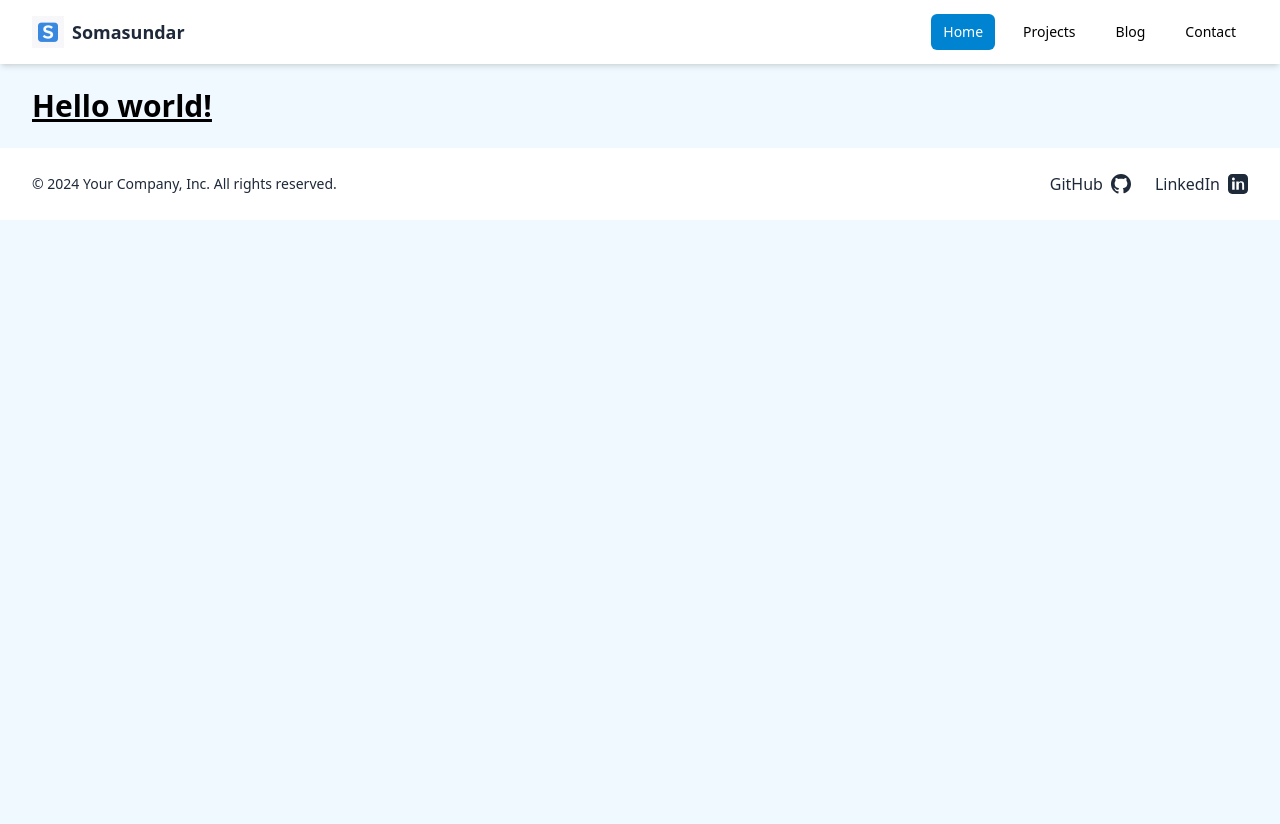
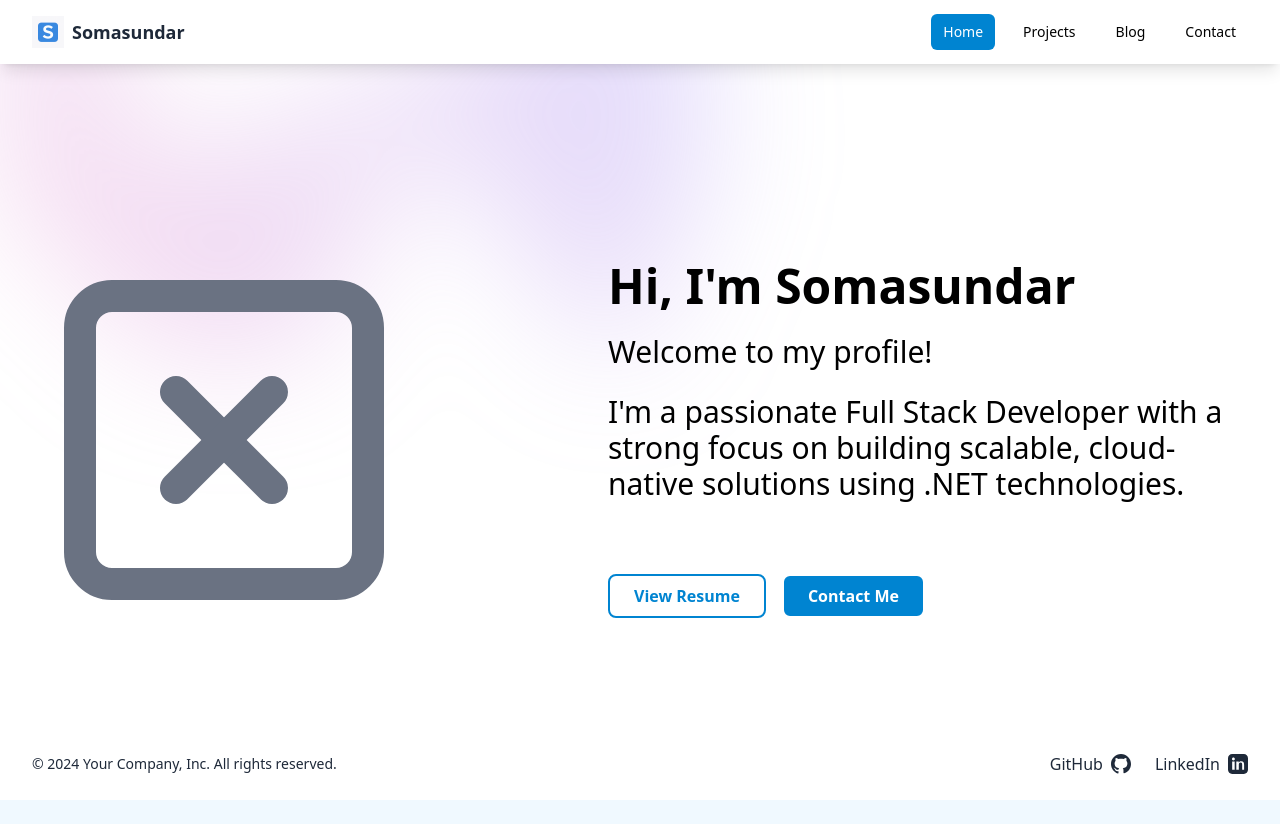
Before and after one commit to somasundar-work/somasundar-work.github.io, an Angular app: page / in a window 1280 px wide. Before the commit the page ends 800 px from the top, so only its background shows below. Built offline with nearby package versions, Linux system fonts and the light colour scheme.

Commit message:
home hero section completed

```diff
--- a/src/app/app.component.html
+++ b/src/app/app.component.html
@@ -1,9 +1,3 @@
-<div class="min-h-full">
-  <soms-header />
-  <main>
-    <div class="mx-auto max-w-9xl px-4 py-6 sm:px-6 lg:px-8">
-      <router-outlet />
-    </div>
-  </main>
-  <soms-footer />
-</div>
+<soms-header />
+<router-outlet></router-outlet>
+<soms-footer />
--- a/src/app/layout/error/not-found/not-found.component.html
+++ b/src/app/layout/error/not-found/not-found.component.html
@@ -1 +1,21 @@
-<p>not-found works!</p>
+<div class="grid min-h-full place-items-center bg-white px-12 py-24 sm:py-48 lg:px-8">
+  <div class="text-center">
+    <p class="text-base font-semibold text-indigo-600">404</p>
+    <h1 class="mt-4 text-5xl font-semibold tracking-tight text-balance text-gray-900 sm:text-7xl">
+      Page not found
+    </h1>
+    <p class="mt-6 text-lg font-medium text-pretty text-gray-500 sm:text-xl/8">
+      Sorry, we couldn`t find the page you`re looking for.
+    </p>
+    <div class="mt-10 flex items-center justify-center gap-x-6">
+      <a
+        href="#"
+        class="rounded-md bg-indigo-600 px-3.5 py-2.5 text-sm font-semibold text-white shadow-xs hover:bg-indigo-500 focus-visible:outline-2 focus-visible:outline-offset-2 focus-visible:outline-indigo-600"
+        >Go back home</a
+      >
+      <a href="#" class="text-sm font-semibold text-gray-900"
+        >Contact support <span aria-hidden="true">&rarr;</span></a
+      >
+    </div>
+  </div>
+</div>
--- a/src/app/layout/footer/footer.component.html
+++ b/src/app/layout/footer/footer.component.html
@@ -1,4 +1,4 @@
-<footer class="bg-white text-black py-6">
+<footer class="bg-white text-black py-6 fixed bottom-0 left-0 right-0 w-full">
   <div class="mx-auto max-w-9xl px-4 sm:px-6 lg:px-8 flex justify-between items-center">
     <span class="text-sm text-gray-800">© 2024 Your Company, Inc. All rights reserved.</span>
     <div class="flex space-x-6">
--- a/src/app/layout/header/header.component.html
+++ b/src/app/layout/header/header.component.html
@@ -1,4 +1,4 @@
-<nav class="shadow-md bg-white">
+<nav class="shadow-lg bg-white fixed top-0 z-10 w-full">
   <div class="mx-auto max-w-9xl px-4 sm:px-6 lg:px-8">
     <div class="flex h-16 items-center justify-between">
       <div class="flex items-center w-full justify-between">
--- a/src/app/pages/main/about/about.component.html
+++ b/src/app/pages/main/about/about.component.html
@@ -1 +1,25 @@
-<p>about works!</p>
+<!-- <div class="bg-white h-full">
+  <div class="relative isolate px-6 pt-14 lg:px-8">
+    <div class="mx-auto max-w-2xl py-32 sm:py-48 lg:py-48">
+      <div class="text-center">
+        <h1 class="text-5xl font-semibold tracking-tight text-balance text-gray-900 sm:text-7xl">
+          Data to enrich your online business
+        </h1>
+        <p class="mt-8 text-lg font-medium text-pretty text-gray-500 sm:text-xl/8">
+          Anim aute id magna aliqua ad ad non deserunt sunt. Qui irure qui lorem cupidatat commodo.
+          Elit sunt amet fugiat veniam occaecat.
+        </p>
+        <div class="mt-10 flex items-center justify-center gap-x-6">
+          <a
+            href="#"
+            class="rounded-md bg-indigo-600 px-3.5 py-2.5 text-sm font-semibold text-white shadow-xs hover:bg-indigo-500 focus-visible:outline-2 focus-visible:outline-offset-2 focus-visible:outline-indigo-600"
+            >Get started</a
+          >
+          <a href="#" class="text-sm/6 font-semibold text-gray-900"
+            >Learn more <span aria-hidden="true">→</span></a
+          >
+        </div>
+      </div>
+    </div>
+  </div>
+</div> -->
--- a/src/app/pages/main/main.component.css
+++ b/src/app/pages/main/main.component.css
@@ -0,0 +1,4 @@
+.main-container {
+  background: #5dade2;
+  background: linear-gradient(90deg, rgba(93, 173, 226, 1) 35%, rgba(40, 116, 166, 1) 100%);
+}
--- a/src/app/pages/main/main.component.html
+++ b/src/app/pages/main/main.component.html
@@ -1 +1,82 @@
-<h1 class="text-3xl font-bold underline">Hello world!</h1>
+<div class="bg-white h-full">
+  <div class="relative isolate px-6 pt-14 lg:px-8">
+    <div
+      class="absolute inset-x-0 -top-40 -z-10 transform-gpu overflow-y-scroll blur-3xl sm:-top-80"
+      aria-hidden="true"
+    >
+      <div
+        class="relative left-[calc(50%-11rem)] aspect-1155/678 w-[36.125rem] -translate-x-1/2 rotate-[30deg] bg-linear-to-tr from-[#ff80b5] to-[#9089fc] opacity-30 sm:left-[calc(50%-30rem)] sm:w-[72.1875rem]"
+        style="
+          clip-path: polygon(
+            74.1% 44.1%,
+            100% 61.6%,
+            97.5% 26.9%,
+            85.5% 0.1%,
+            80.7% 2%,
+            72.5% 32.5%,
+            60.2% 62.4%,
+            52.4% 68.1%,
+            47.5% 58.3%,
+            45.2% 34.5%,
+            27.5% 76.7%,
+            0.1% 64.9%,
+            17.9% 100%,
+            27.6% 76.8%,
+            76.1% 97.7%,
+            74.1% 44.1%
+          );
+        "
+      ></div>
+    </div>
+    <div class="mx-auto max-full flex justify-between items-center py-32 sm:py-48 lg:py-48 gap-48">
+      <div class="md:w-1/3 mt-10 md:mt-0 flex justify-center">
+        <!-- <img
+          src="/assets/profile.png"
+          alt="Somasundar"
+          class="w-96 h-96 object-contain mt-5 rounded-full shadow-2xl ring-1 ring-gray-900/10"
+        /> -->
+        <svg
+          xmlns="http://www.w3.org/2000/svg"
+          class="w-96 h-96 text-gray-500"
+          viewBox="0 0 24 24"
+          fill="none"
+          stroke="currentColor"
+          stroke-width="2"
+          stroke-linecap="round"
+          stroke-linejoin="round"
+        >
+          <rect x="3" y="3" width="18" height="18" rx="2" ry="2" />
+          <line x1="9" y1="9" x2="15" y2="15" />
+          <line x1="15" y1="9" x2="9" y2="15" />
+        </svg>
+      </div>
+      <div class="md:w-2/3">
+        <div>
+          <h1 class="text-4xl md:text-5xl font-bold mb-6">Hi, I'm Somasundar</h1>
+          <p class="text-3xl font-medium mb-6">Welcome to my profile!</p>
+          <p class="text-3xl font-medium mb-6">
+            I'm a passionate Full Stack Developer with a strong focus on building scalable,
+            cloud-native solutions using .NET technologies.
+          </p>
+          <br />
+          <br />
+          <div class="flex flex-col sm:flex-row gap-4 justify-center md:justify-start">
+            <a
+              href="#resume"
+              class="bg-white border-2 text-sky-600 font-semibold px-6 py-2 rounded-lg hover:bg-gray-100 hover:border-2 transition"
+            >
+              View Resume
+            </a>
+            <a
+              href="#contact"
+              class="bg-sky-600 border-2 text-white font-semibold px-6 py-2 rounded-lg hover:bg-gray-100 hover:text-sky-600 hover:border-2 transition"
+            >
+              Contact Me
+            </a>
+          </div>
+        </div>
+      </div>
+    </div>
+  </div>
+</div>
+<!-- <soms-about></soms-about> -->
--- a/src/app/pages/main/main.component.ts
+++ b/src/app/pages/main/main.component.ts
@@ -1,8 +1,9 @@
 import { Component } from '@angular/core';
+import { AboutComponent } from './about/about.component';
 
 @Component({
   selector: 'soms-main',
-  imports: [],
+  imports: [AboutComponent],
   templateUrl: './main.component.html',
   styleUrl: './main.component.css',
 })
--- a/src/index.html
+++ b/src/index.html
@@ -1,5 +1,5 @@
 <!doctype html>
-<html lang="en">
+<html lang="en" class="h-full">
   <head>
     <meta charset="utf-8" />
     <title>SomasundarWork</title>
@@ -7,7 +7,7 @@
     <meta name="viewport" content="width=device-width, initial-scale=1.0" />
     <link rel="icon" type="image/x-icon" href="favicon.ico" />
   </head>
-  <body>
+  <body class="h-full">
     <soms-root></soms-root>
   </body>
 </html>
```
Also changed, not shown: public/assets/profile.png (added).
